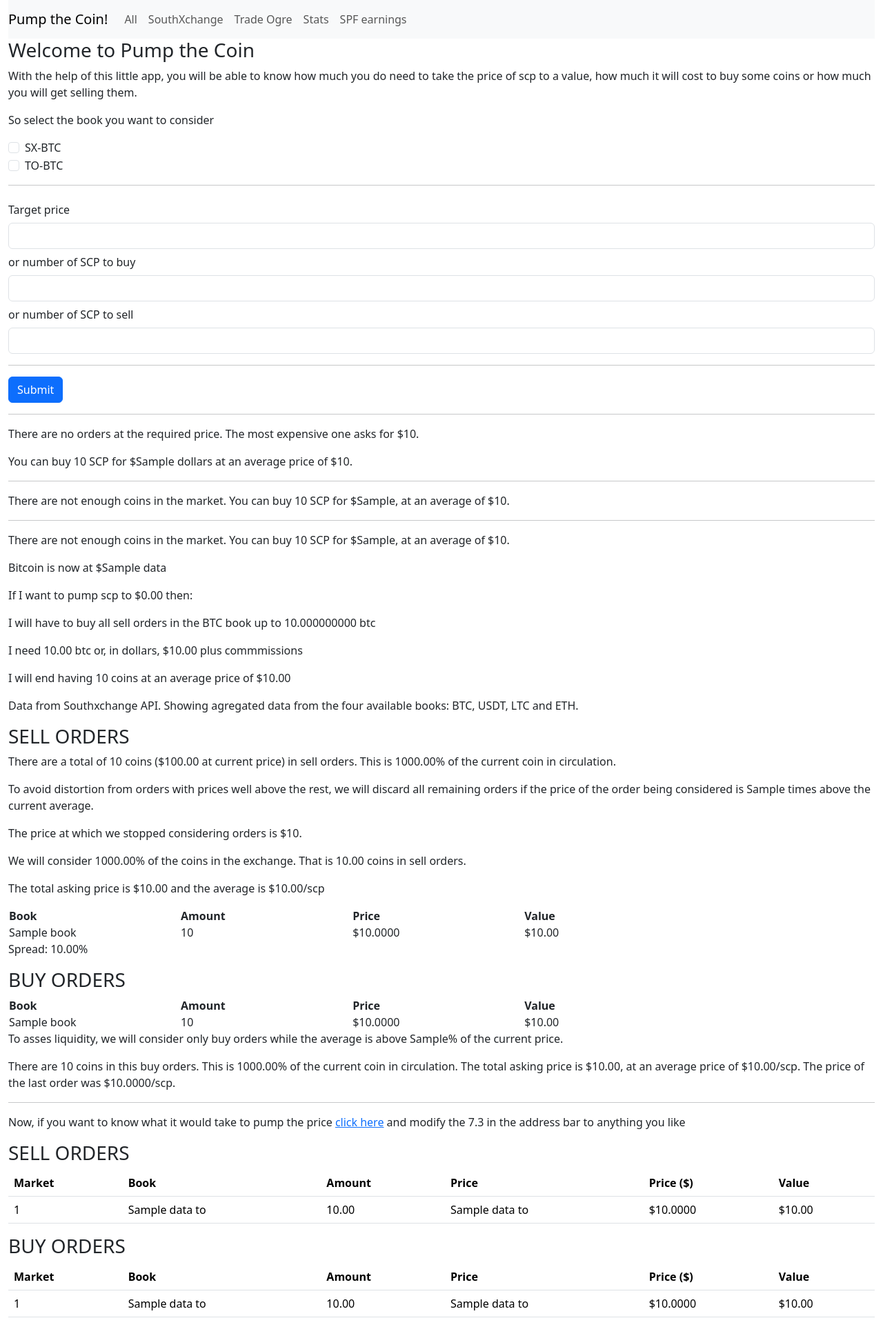
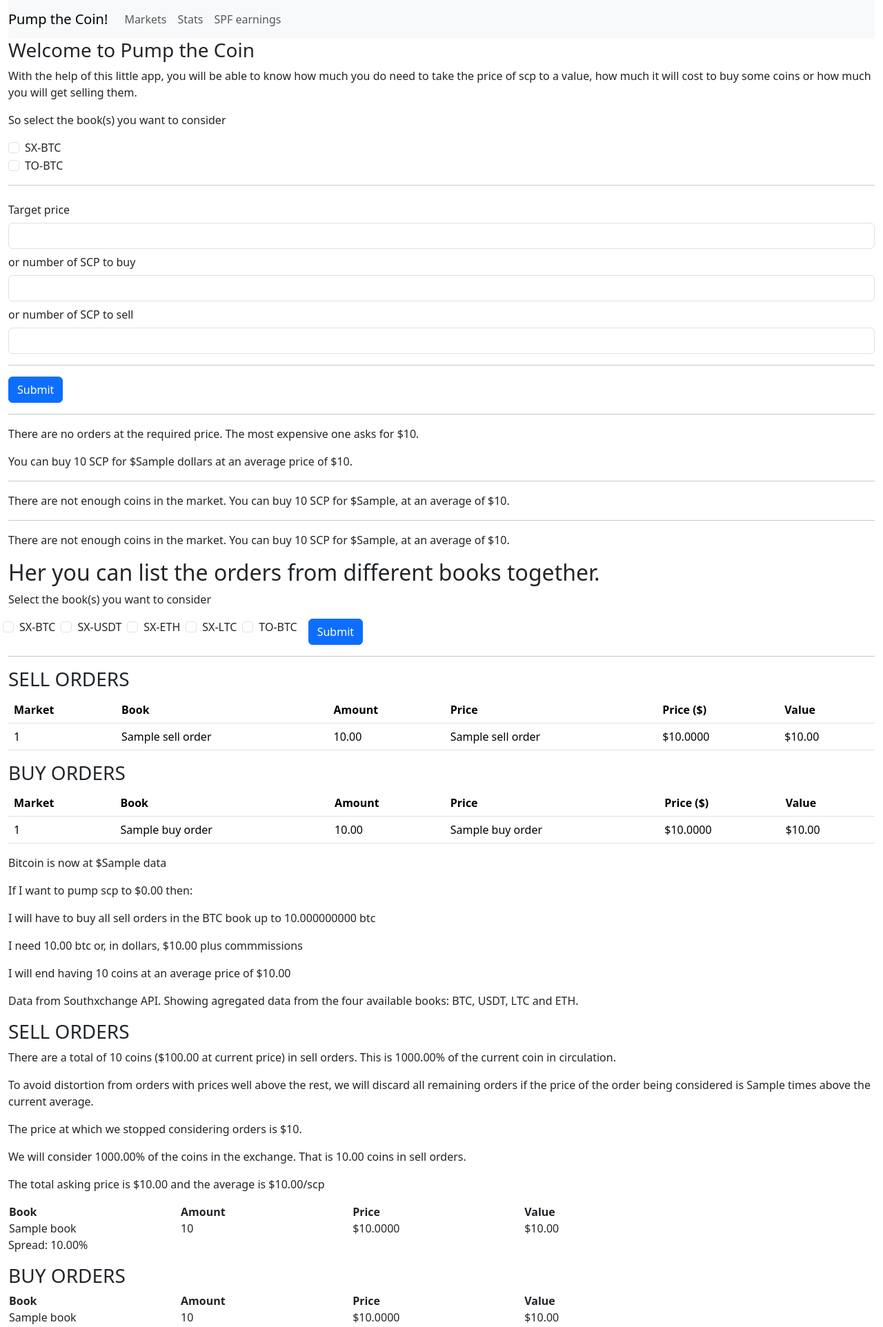
Before and after one commit to Tacombel/pumpthecoin, a Flask app: template app/templates/index.html in a window 1280 px wide. Shown: the top 1924 px of the page at 69% size. Run offline with Flask 2, Linux system fonts and the light colour scheme; the template is opened without the code that fills it: most values are stand-ins (such as "Sample title", 1, 10 or a date in 2020).

Commit message:
Refactored markets

```diff
--- a/app/routes.py
+++ b/app/routes.py
@@ -2,6 +2,10 @@
 from app import app
 import pumpthecoin
 import spf_earnings
+
+@app.route('/uptimerobot', methods=['GET'])
+def uptimerobot():
+        return Response("{'Success'='True}", status=200, mimetype='application/json')
 
 @app.route('/', methods=['GET'])
 @app.route('/pumpthecoin', methods=['GET', 'POST'])
@@ -11,12 +15,10 @@
         elif request.method == 'POST':
                 pump_the_coin = {}
                 combine = []
-                if 'SXBTC' in request.form.getlist('market') or 'TOBTC' in request.form.getlist('market'):
+                if 'SXBTC' or 'TOBTC' in request.form.getlist('market'):
                         if 'SXBTC' in request.form.getlist('market'):
-                                pump_the_coin[0] = 1
                                 combine.append(pumpthecoin.get_sx_orders('https://www.southxchange.com/api/book/SCP/BTC'))
                         if 'TOBTC' in request.form.getlist('market'):
-                                pump_the_coin[1] = 1
                                 combine.append(pumpthecoin.get_to_orders())
                         data = pumpthecoin.combine_data(combine)
                         ask = data[1]
@@ -83,34 +85,34 @@
                         pump_the_coin['error'] = 'You need to select at least one market'
                 return render_template('index.html', pumpthecoin_data=pump_the_coin)
 
-@app.route('/all', methods=['GET'])
-def all():
-        data = pumpthecoin.combine_data([pumpthecoin.get_to_orders(), pumpthecoin.get_sx_orders('https://www.southxchange.com/api/book/SCP/BTC'), pumpthecoin.get_sx_orders('https://www.southxchange.com/api/book/SCP/USDT'), pumpthecoin.get_sx_orders('https://www.southxchange.com/api/book/SCP/ETH'), pumpthecoin.get_sx_orders('https://www.southxchange.com/api/book/SCP/LTC')])
-        sell_orders = data[1][-10:]
-        buy_orders = data[0][0:10]
-        return render_template('index.html', data_to=[buy_orders, sell_orders])
-
-@app.route('/southxchange', methods=['GET'])
-def southxchange():
-        data = pumpthecoin.combine_data([pumpthecoin.get_sx_orders('https://www.southxchange.com/api/book/SCP/BTC'), pumpthecoin.get_sx_orders('https://www.southxchange.com/api/book/SCP/USDT'), pumpthecoin.get_sx_orders('https://www.southxchange.com/api/book/SCP/ETH'), pumpthecoin.get_sx_orders('https://www.southxchange.com/api/book/SCP/LTC')])
-        sell_orders = data[1][-10:]
-        buy_orders = data[0][0:10]
-        return render_template('index.html', data_to=[buy_orders, sell_orders])
-
-@app.route('/trade_ogre', methods=['GET'])
-def trade_ogre():
-        data = pumpthecoin.combine_data([pumpthecoin.get_to_orders()])
-        sell_orders = data[1][-10:]
-        buy_orders = data[0][0:10]
-        return render_template('index.html', data_to=[buy_orders, sell_orders])
+@app.route('/markets', methods=['GET', 'POST'])
+def markets():
+        if request.method == 'GET':
+                return render_template('index.html', markets=[0])
+        elif request.method == 'POST':
+                markets_data = {}
+                combine = []
+                if 'SXBTC' or 'TOBTC' or 'SXUSDT' or 'SXETH' or 'SXLTC' in request.form.getlist('market'):
+                        if 'SXBTC' in request.form.getlist('market'):
+                                combine.append(pumpthecoin.get_sx_orders('https://www.southxchange.com/api/book/SCP/BTC'))
+                        if 'SXUSDT' in request.form.getlist('market'):
+                                combine.append(pumpthecoin.get_sx_orders('https://www.southxchange.com/api/book/SCP/USDT'))
+                        if 'SXETH' in request.form.getlist('market'):
+                                combine.append(pumpthecoin.get_sx_orders('https://www.southxchange.com/api/book/SCP/ETH'))
+                        if 'SXLTC' in request.form.getlist('market'):
+                                combine.append(pumpthecoin.get_sx_orders('https://www.southxchange.com/api/book/SCP/LTC'))
+                        if 'TOBTC' in request.form.getlist('market'):
+                                combine.append(pumpthecoin.get_to_orders())
+                        data = pumpthecoin.combine_data(combine)
+                        markets_data['sell_orders'] = data[1][-10:]
+                        markets_data['buy_orders'] = data[0][0:10]
+                else:
+                        markets['error'] = 'You need to select at least one market'
+                return render_template('index.html', markets=markets_data)
 
 @app.route('/stats/to', methods=['GET'])
 def stats_to():
         return render_template('index.html', grouped_data = pumpthecoin.group_to_orders())
-
-@app.route('/uptimerobot', methods=['GET'])
-def uptimerobot():
-        return Response("{'Success'='True}", status=200, mimetype='application/json')
 
 @app.route('/spf_earnings', methods=['GET', 'POST'])
 def spfearnings():
--- a/app/templates/index.html
+++ b/app/templates/index.html
@@ -21,6 +21,8 @@
         {%include 'navbar.html'%}
 
         {%include 'pumpthecoin.html'%}
+
+        {%include 'markets.html'%}
 
         {%if data %}
         <p>Bitcoin is now at ${{data[0]}}</p>
--- /dev/null
+++ b/app/templates/markets.html
@@ -0,0 +1,96 @@
+{%if markets%}
+<h2>Her you can list the orders from different books together.</h2>
+<p>Select the book(s) you want to consider</p>
+<form action="/markets" method="POST">
+<div class="row g-3">
+    <div class="form-check col-auto">
+    <input class="form-check-input" type="checkbox" value="SXBTC" name="market">
+    <label class="form-check-label" for="market">
+      SX-BTC
+    </label>
+  </div>
+  <div class="form-check col-auto">
+    <input class="form-check-input" type="checkbox" value="SXUSDT" name="market">
+    <label class="form-check-label" for="market">
+      SX-USDT
+    </label>
+  </div>
+  <div class="form-check col-auto">
+    <input class="form-check-input" type="checkbox" value="SXETH" name="market">
+    <label class="form-check-label" for="market">
+      SX-ETH
+    </label>
+  </div>
+  <div class="form-check col-auto">
+    <input class="form-check-input" type="checkbox" value="SXLTC" name="market">
+    <label class="form-check-label" for="market">
+      SX-LTC
+    </label>
+  </div>
+  <div class="form-check col-auto">
+    <input class="form-check-input" type="checkbox" value="TOBTC" name="market">
+    <label class="form-check-label" for="market">
+      TO-BTC
+    </label>
+  </div>
+<div class="col-auto">
+  <button type="submit" class="btn btn-primary">Submit</button>
+</div>
+</div>
+</form>
+{%if markets['error']%}
+<p>ERROR: {{markets['error']}}</p>
+{%elif markets['sell_orders']%}
+        <hr style="width:100%;margin-left:0" class="text-center">
+        <h3>SELL ORDERS</h3>
+        <table class="table">
+            <thead>
+                <tr>
+                    <th scope="col">Market</th>
+                    <th scope="col">Book</th>
+                    <th scope="col">Amount</th>
+                    <th scope="col">Price</th>
+                    <th scope="col">Price ($)</th>
+                    <th scope="col">Value</th>
+                </tr>
+            </thead>
+            <tbody>
+                    {%for i in markets['sell_orders']%}
+                <tr>
+                    <td>{{i[0]}}</td>
+                    <td>{{i[1]}}</td>
+                    <td>{{"%.2f"|format(i[2])}}</td>
+                    <td>{{i[3]}}</td>
+                    <td>${{"%.4f"|format(i[4])}}</td>
+                    <td>${{"%.2f"|format(i[5])}}</td>
+                </tr>
+                {%endfor%}
+            </tbody>
+        </table>
+        <h3>BUY ORDERS</h3>
+        <table class="table">
+            <thead>
+                <tr>
+                    <th scope="col">Market</th>
+                    <th scope="col">Book</th>
+                    <th scope="col">Amount</th>
+                    <th scope="col">Price</th>
+                    <th scope="col">Price ($)</th>
+                    <th scope="col">Value</th>
+                </tr>
+            </thead>
+            <tbody>
+                {%for i in markets['buy_orders']%}
+                <tr>
+                    <td>{{i[0]}}</td>
+                    <td>{{i[1]}}</td>
+                    <td>{{"%.2f"|format(i[2])}}</td>
+                    <td>{{i[3]}}</td>
+                    <td>${{"%.4f"|format(i[4])}}</td>
+                    <td>${{"%.2f"|format(i[5])}}</td>
+                </tr>
+                {%endfor%}
+            </tbody>
+        </table>
+{%endif%}
+{%endif%}
--- a/app/templates/navbar.html
+++ b/app/templates/navbar.html
@@ -6,13 +6,7 @@
             <div class="collapse navbar-collapse" id="navbarNav">
               <ul class="navbar-nav">
                 <li class="nav-item active">
-                  <a class="nav-link" href="/all">All</a>
-                </li>
-                <li class="nav-item">
-                  <a class="nav-link" href="/southxchange">SouthXchange</a>
-                </li>
-                <li class="nav-item">
-                  <a class="nav-link" href="/trade_ogre">Trade Ogre</a>
+                  <a class="nav-link" href="/markets">Markets</a>
                 </li>
                 <li class="nav-item">
                     <a class="nav-link" href="/stats/to">Stats</a>
--- a/app/templates/pumpthecoin.html
+++ b/app/templates/pumpthecoin.html
@@ -1,7 +1,7 @@
 {%if pumpthecoin_data%}
         <h3>Welcome to Pump the Coin</h3>
         <p>With the help of this little app, you will be able to know how much you do need to take the price of scp to a value, how much it will cost to buy some coins or how much you will get selling them.</p>
-        <p>So select the book you want to consider</p>
+        <p>So select the book(s) you want to consider</p>
         <form action="/pumpthecoin" method="POST">
         <div class="form-check">
             <input class="form-check-input" type="checkbox" value="SXBTC" name="market">
```
